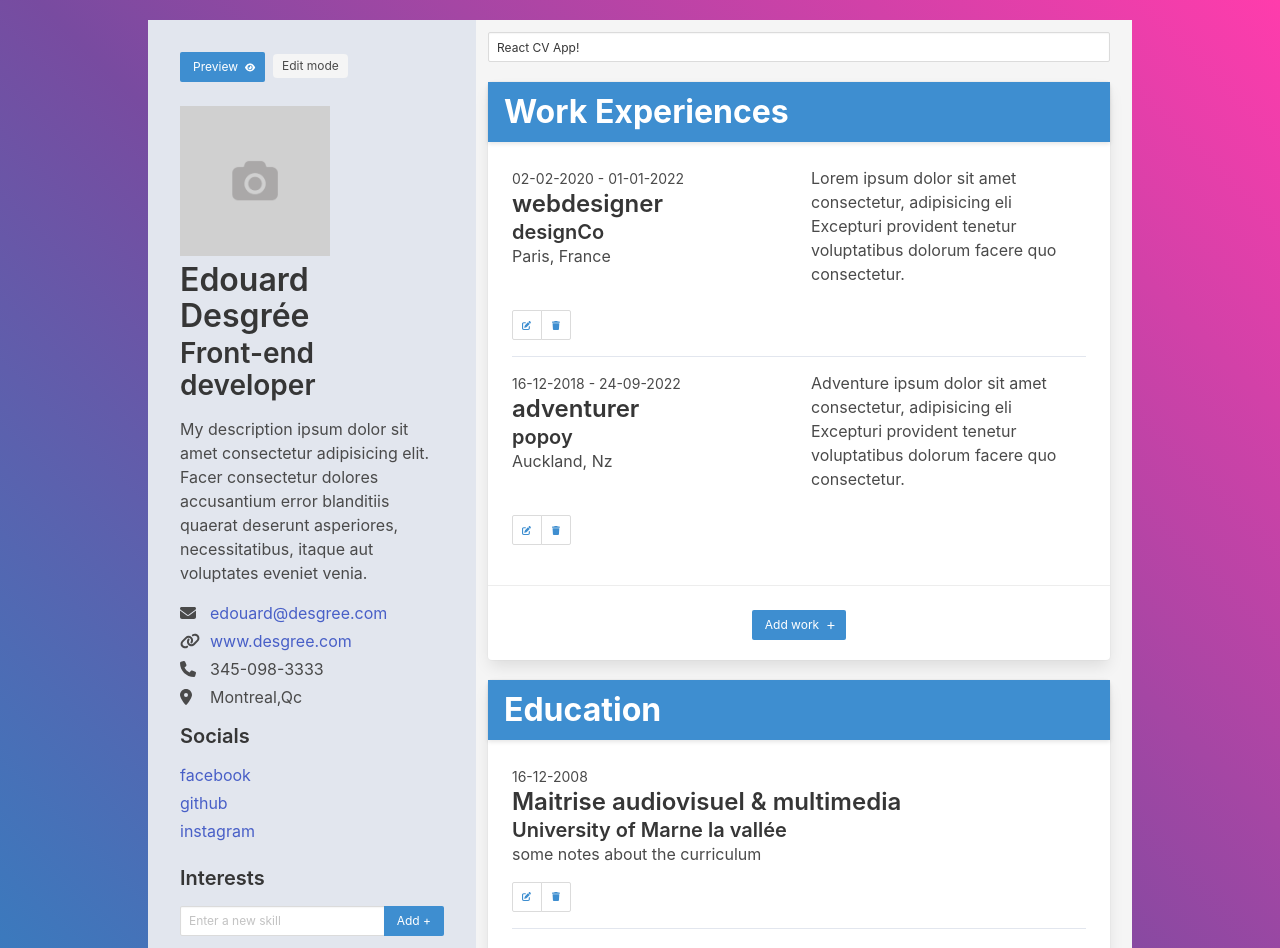
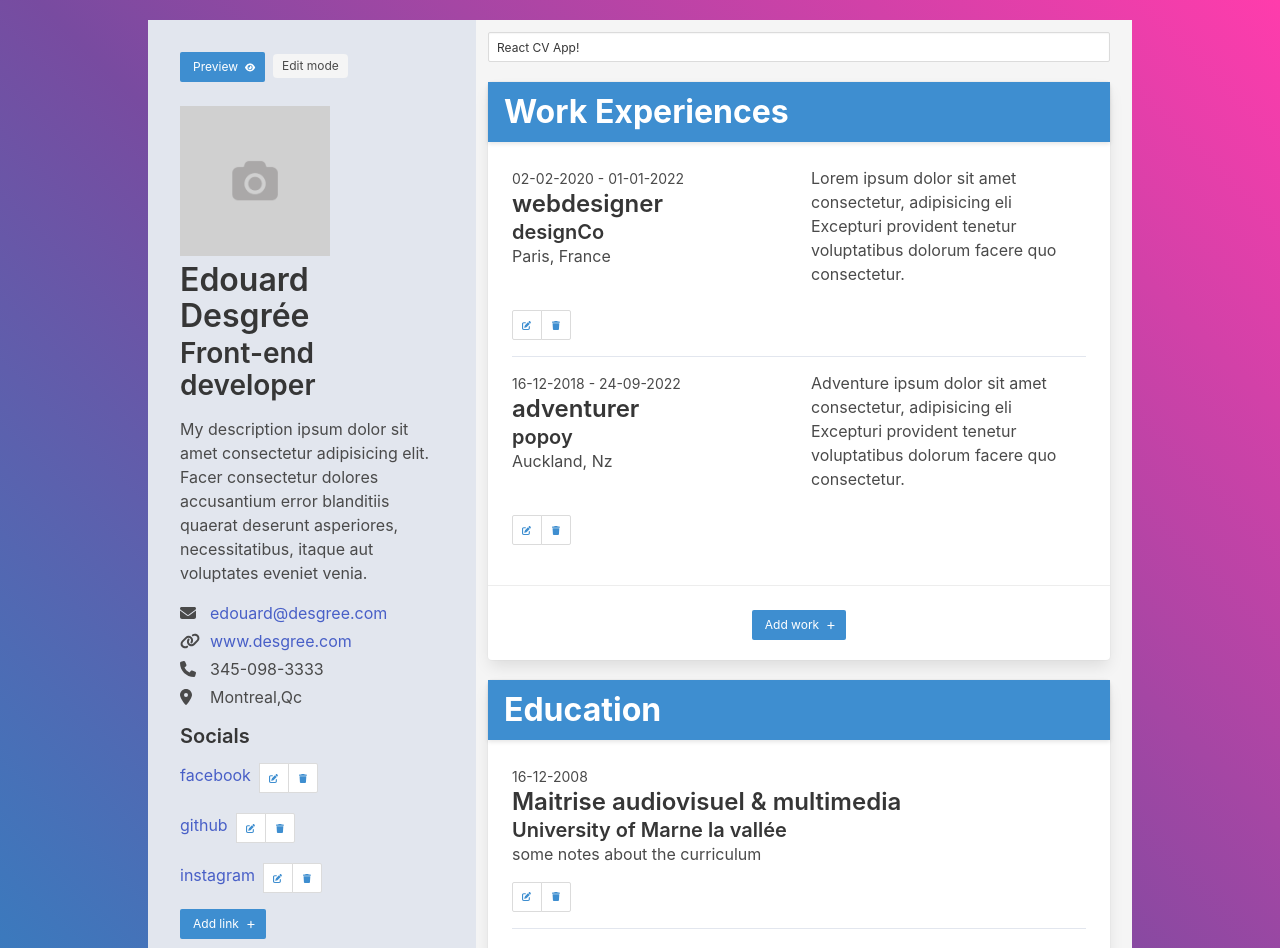
Before and after one commit to edesgree/react-cv-app, a React (Vite) app: page / in a window 1280 px wide. Shown: the top 948 px of the page. Built offline with nearby package versions, Linux system fonts and the light colour scheme.

Commit message:
social link section

```diff
--- a/src/App.jsx
+++ b/src/App.jsx
@@ -3,7 +3,7 @@ import data from './assets/data';
 import ErrorBoundary from './components/ErrorBoundary';
 import Interests from './components/Interests';
 import Intro from './components/Intro';
-import Socials from './components/Socials';
+import Social from './components/Social';
 import Work from './components/Work';
 import Education from './components/Education';
 import InputField from './components/helpers/InputField';
@@ -165,6 +165,50 @@ function App() {
       work: prevData.work.filter((item) => item.id !== id)
     }));
   };
+  /**
+   * SOCIAL LINKS
+   */
+  const handleSocialEdit = (newSocial) => {
+    /**
+     * if sociallink in edit mode, we update the main cvData object
+     * by injecting the edited sociallink object in it
+     */
+    setCvData((prevData) => {
+      return {
+        ...prevData,
+        social: prevData.social.map((item) => {
+          if (item.id === newSocial.id) {
+            return newSocial;
+          } else {
+            return item;
+          }
+        })
+      };
+    });
+  };
+  const handleSocialAdd = () => {
+    // add a new item by injecting a object with dummy data into the main cvData object
+    setCvData((prevData) => {
+      return {
+        ...prevData,
+        social: [
+          ...prevData.social,
+          {
+            id: nanoid(),
+            name: 'website name',
+            url: 'url'
+          }
+        ]
+      };
+    });
+  };
+  const handleSocialDelete = (id) => {
+    // delete item by filtering it out of the list
+    setCvData((prevData) => ({
+      ...prevData,
+      social: prevData.social.filter((item) => item.id !== id)
+    }));
+  };
   return (
     <div className=" container is-max-desktop">
       <main className="app columns">
@@ -204,7 +248,14 @@ function App() {
               website={cvData.website}
             />
 
-            <Socials socials={cvData.socials} />
+            <Social
+              handleAdd={handleSocialAdd}
+              handleDelete={handleSocialDelete}
+              handleEdit={handleSocialEdit}
+              social={cvData.social}
+              currentEdit={currentEdit}
+              setCurrent={handleEdit}
+            />
 
             <ErrorBoundary>
               <Interests
--- a/src/assets/data.js
+++ b/src/assets/data.js
@@ -10,7 +10,7 @@ const data = {
   phone: '345-098-3333',
   location: 'Montreal,Qc',
   website: 'www.desgree.com',
-  socials: [
+  social: [
     { id: nanoid(), name: 'facebook', url: 'http://www.facebook.com' },
     { id: nanoid(), name: 'github', url: 'http://www.github.com' },
     { id: nanoid(), name: 'instagram', url: 'http://www.instagram.com' }
--- a/src/assets/styles.scss
+++ b/src/assets/styles.scss
@@ -51,6 +51,9 @@ main {
           gap: 5px;
           grid-template-columns: 25px 1fr;
         }
+      }
+      ul.user-socials {
+        margin-bottom: 0;
       }
     }
     .user-photo {
--- /dev/null
+++ b/src/components/Social.jsx
@@ -0,0 +1,134 @@
+import React from 'react';
+import { FontAwesomeIcon } from '@fortawesome/react-fontawesome';
+import Button from './helpers/Button';
+import InputField from './helpers/InputField';
+export default function Socials(props) {
+  const [edit, setEdit] = React.useState(false);
+  const [formSocialData, setFormSocialData] = React.useState({});
+
+  const handleAdd = (event) => {
+    // call add function for this target
+    event.preventDefault();
+    props.handleAdd();
+  };
+  const handleEdit = (event) => {
+    // set target item to editable input
+    setEdit(true);
+    props.setCurrent(event.currentTarget.id);
+    setFormSocialData(
+      props.social.filter((item) => item.id === event.currentTarget.id)[0]
+    );
+  };
+
+  const handleDelete = (event) => {
+    // call delete function for this target
+    event.preventDefault();
+    props.handleDelete(event.currentTarget.id);
+  };
+  const handleSave = () => {
+    //send new object to be added to global data
+    props.handleEdit(formSocialData);
+    // reset current item edited, close edit mode
+    props.setCurrent('');
+    setEdit(false);
+  };
+  function handleChange(event) {
+    // update current local data object
+    const { name, value, type, checked } = event.target;
+    setFormSocialData((prevFormData) => {
+      return {
+        ...prevFormData,
+        [name]: type === 'checkbox' ? checked : value
+      };
+    });
+  }
+  const socialsElements = props.social.map((item) => {
+    return (
+      <li key={item.id} name={item.id}>
+        {edit && item.id === props.currentEdit ? (
+          <div>
+            <div className="field">
+              <div className="control">
+                <InputField
+                  value={formSocialData.name}
+                  handleChange={handleChange}
+                  name="name"
+                  inputType="text"
+                  placeholder="name"
+                />
+              </div>
+            </div>
+            <div className="field has-addons">
+              <p class="control">
+                <a class="button is-small is-static">http://</a>
+              </p>
+              <div className="control is-expanded">
+                <InputField
+                  value={formSocialData.url}
+                  handleChange={handleChange}
+                  name="url"
+                  inputType="url"
+                  placeholder="url"
+                />
+              </div>
+              <div className="control">
+                <Button
+                  name="save"
+                  id={item.id}
+                  action={handleSave}
+                  iconSize="xs"
+                  iconSymbol="fa-save"
+                  text=""
+                />
+              </div>
+            </div>
+          </div>
+        ) : (
+          <div>
+            <div className="field has-addons">
+              <a href={item.url} className="mr-2" target="_blank">
+                {item.name}
+              </a>
+              <p className="control">
+                <Button
+                  name="edit"
+                  id={item.id}
+                  action={handleEdit}
+                  iconSize="xs"
+                  iconSymbol="fa-pen-to-square"
+                  text=""
+                />
+              </p>
+              <p className="control">
+                <Button
+                  name="delete"
+                  id={item.id}
+                  action={handleDelete}
+                  iconSize="xs"
+                  iconSymbol="fa-trash"
+                  text=""
+                />
+              </p>
+            </div>
+          </div>
+        )}
+      </li>
+    );
+  });
+  return (
+    <div className="block">
+      <h4>Socials</h4>
+      <ul className="user-socials">{socialsElements}</ul>
+      <div>
+        <Button
+          name="addSchool"
+          action={handleAdd}
+          iconSize="xs"
+          iconSymbol="fa-plus"
+          text="Add link"
+          style="is-info"
+        />
+      </div>
+    </div>
+  );
+}
--- a/src/components/Socials.jsx
+++ /dev/null
@@ -1,20 +0,0 @@
-import React from 'react';
-import { FontAwesomeIcon } from '@fortawesome/react-fontawesome';
-
-export default function Socials(props) {
-  const socialsElements = props.socials.map((item) => {
-    return (
-      <li key={item.id}>
-        <a href={item.url} target="_blank">
-          {item.name}
-        </a>
-      </li>
-    );
-  });
-  return (
-    <div className="block">
-      <h4>Socials</h4>
-      <ul className="user-socials">{socialsElements}</ul>
-    </div>
-  );
-}
--- a/src/components/helpers/EditableText.jsx
+++ b/src/components/helpers/EditableText.jsx
@@ -36,7 +36,7 @@ export default function EditableText(props) {
               className=""
               icon="fa-solid fa-pen-to-square"
               size="xs"
-              color="rgb(147 30 140)"
+              color="#3e8ed0"
               onClick={() => props.editableHandleEdit(props.editableName)}
             />
           </span>
--- a/src/components/helpers/InputField.jsx
+++ b/src/components/helpers/InputField.jsx
@@ -4,7 +4,6 @@ export default function InputField(props) {
   console.log('props.inputType', props.inputType);
   console.log('props.inputname', props.name);
   return props.inputType === 'textarea' ? (
-    <div className="control">
     <textarea
       value={props.value}
       onChange={props.handleChange}
@@ -14,13 +13,11 @@ export default function InputField(props) {
       placeholder={props.placeholder}
       className="textarea is-small"
     />
-    </div>
   ) : props.inputType === 'text' ||
     props.inputType === 'date' ||
     props.inputType === 'email' ||
     props.inputType === 'tel' ||
     props.inputType === 'url' ? (
-    <div className="control">
     <input
       value={props.value}
       onChange={props.handleChange}
@@ -29,7 +26,6 @@ export default function InputField(props) {
       className="input is-small"
       placeholder={props.placeholder}
     />
-    </div>
   ) : (
     'input has no type'
   );
```
Lines whose indentation alone changed are shown as unchanged.
